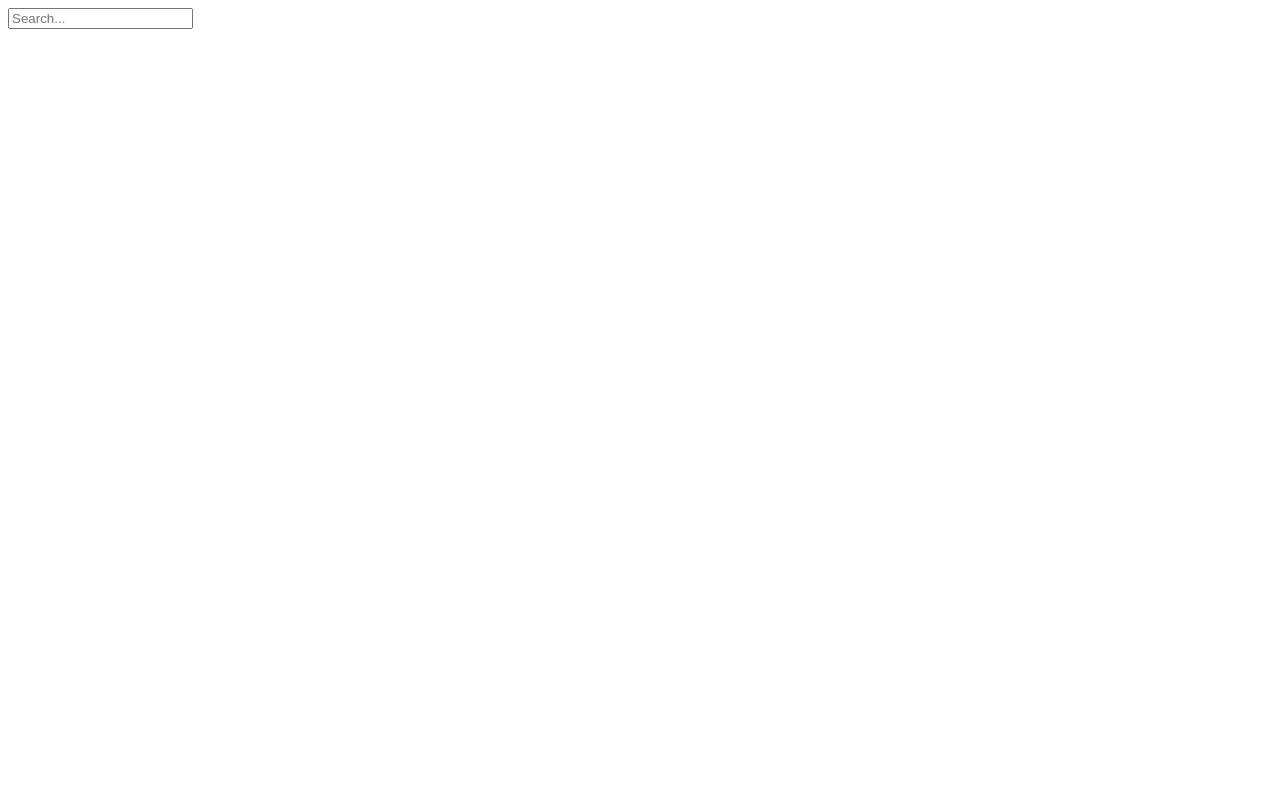
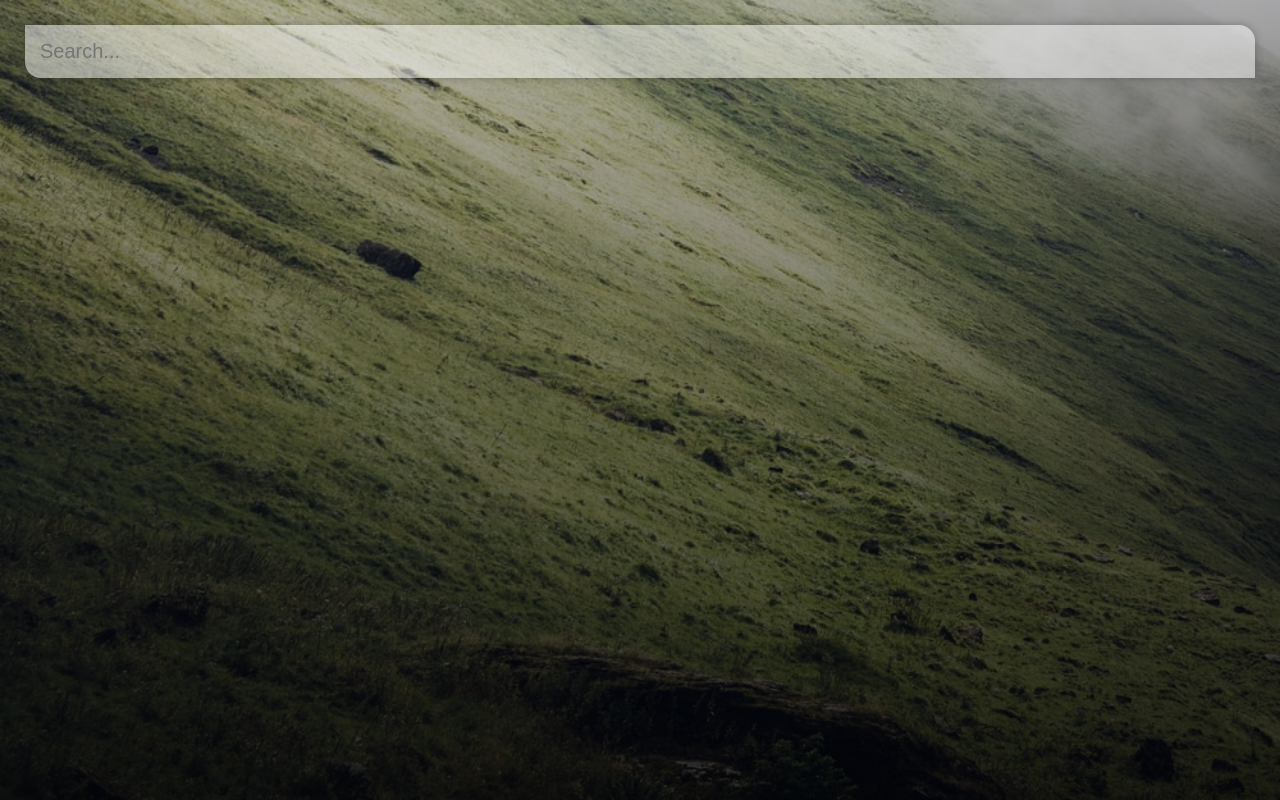
Before and after one commit to danieljdorado/vue-weather, a Vue app: page / in a window 1280 px wide. Built offline with nearby package versions, Linux system fonts and the light colour scheme.

Commit message:
Add search-box style.

```diff
--- a/src/App.vue
+++ b/src/App.vue
@@ -1,8 +1,9 @@
 <template>
   <div id="app">
     <main>
-      <div class="search-box"></div>
+      <div class="search-box">
       <input type="text" name="" id="" class="search-bar" placeholder="Search...">
+      </div>
     </main>
   </div>
 </template>
@@ -21,5 +22,57 @@
 </script>
 
 <style>
+* {
+  margin: 0;
+  padding: 0;
+  box-sizing: border-box;
+}
+
+body {
+  font-family: 'monserrat', sans-serif;
+}
+
+#app {
+  background-image: url('./assets/cold-bg.jpg');
+  background-size: cover;
+  background-position: bottom;
+  transition: 0.4s;
+}
+
+main {
+  min-height: 100vh;
+  padding: 25px;
+
+  background-image: linear-gradient(to bottom, rgba(0, 0, 0, 0.25), rgba(0, 0, 0, 0.75));
+}
+
+.search-box {
+  width: 100%;
+  margin-bottom: 30px;
+}
+
+.search-box .search-bar {
+  display: block;
+  width: 100%;
+  padding: 15px;
+
+  color: #313131;
+  font-size: 20px;
+  appearance: none;
+  border: none;
+  outline: none;
+  background: none;
+
+  box-shadow: 0px 0px 8px rgba(0, 0, 0, 0.25);
+  background-color:rgba(255, 255, 255, 0.5);
+  border-radius: 0px 16px 0px 16px;
+  transition: 0.4s;
+}
+
+.search-box .search-bar:focus {
+  box-shadow: 0px 0px 8px rgba(0, 0, 0, 0.25);
+  background-color: rgba(255, 255, 255, 0.5);
+  border-radius: 16px 0px 16px 0px;
+}
 
 </style>
```
Also changed, not shown: src/assets/cold-bg.jpg (added), src/assets/warm-bg.jpg (added).
